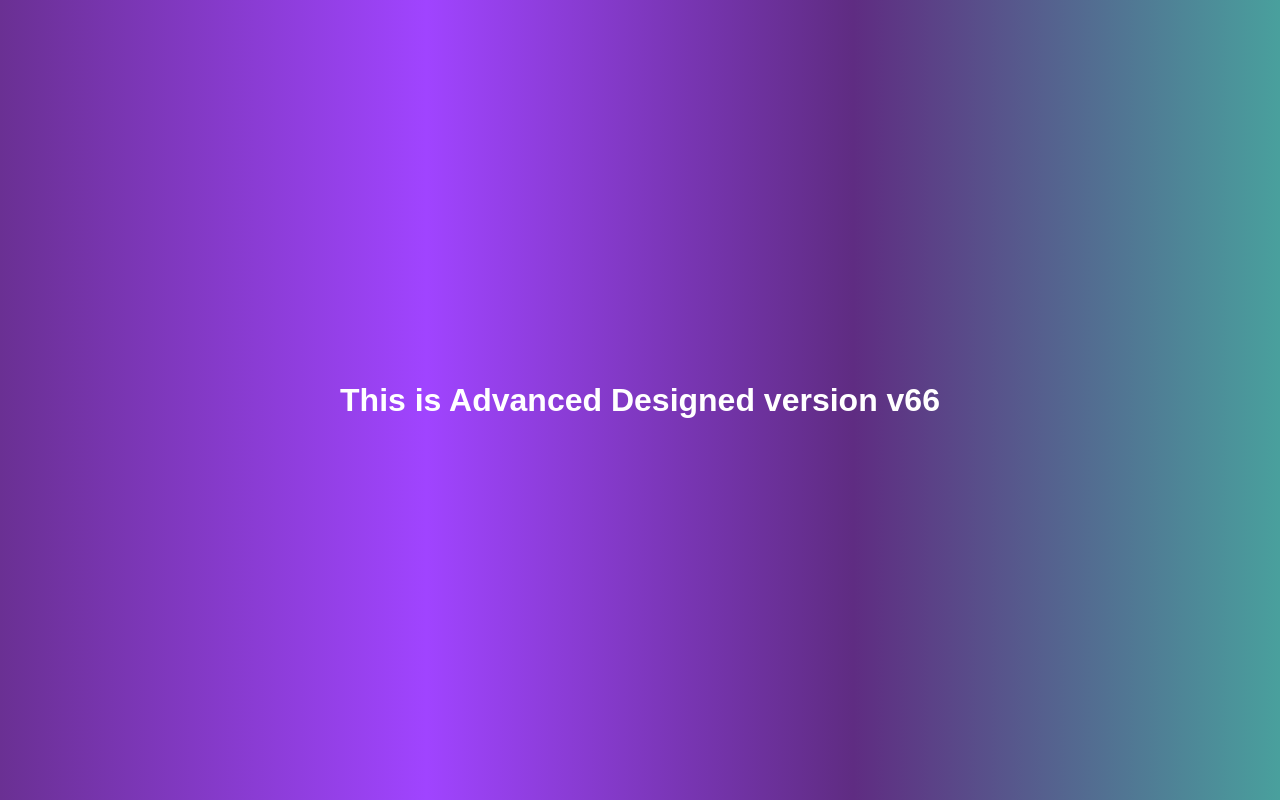
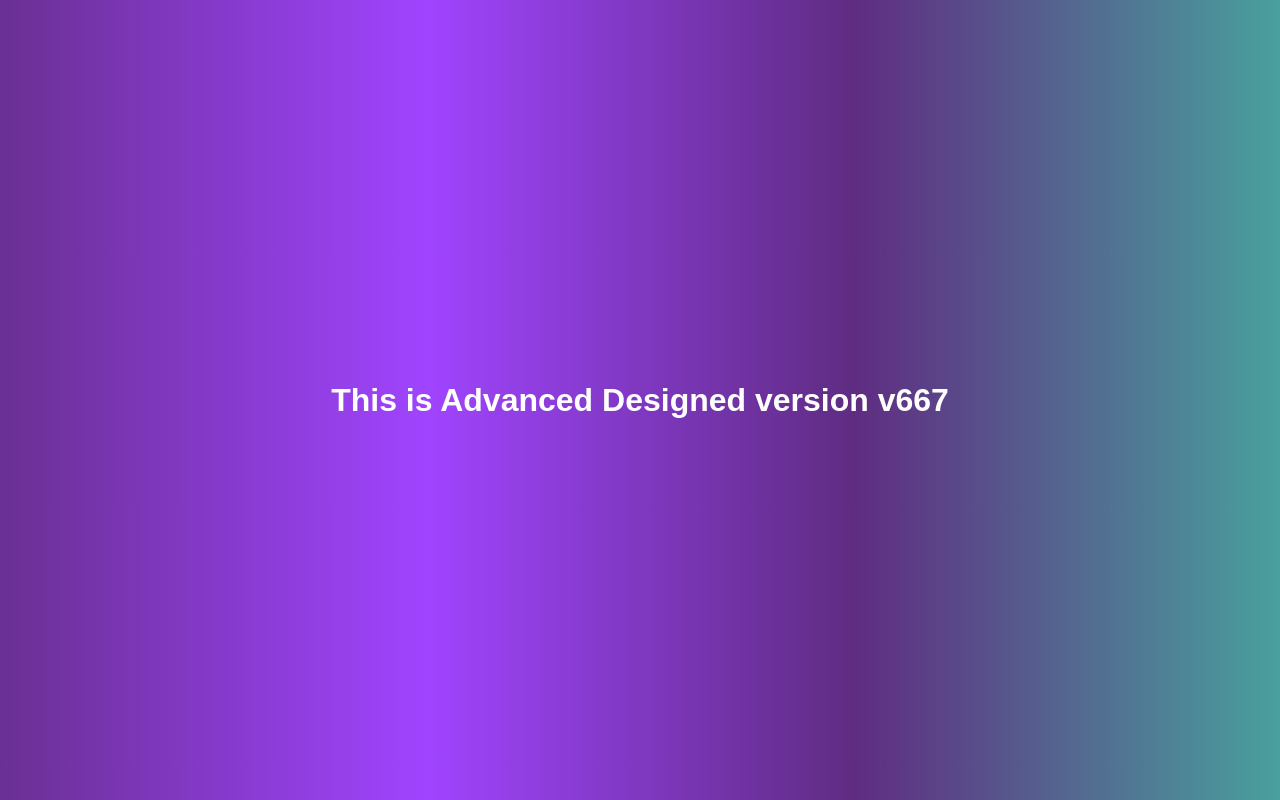
Before and after one commit to Sandhya225eng/MyRepo1, a plain HTML site: page index.html in a window 1280 px wide. Drawn offline with Linux system fonts and the light colour scheme.

Commit message:
Commit with main

```diff
--- a/index.html
+++ b/index.html
@@ -7,6 +7,6 @@
     <title>Document</title>
 </head>
 <body>
-   <h1>This is Advanced Designed version v66</h1>
+   <h1>This is Advanced Designed version v667</h1>
 </body>
 </html>
```
